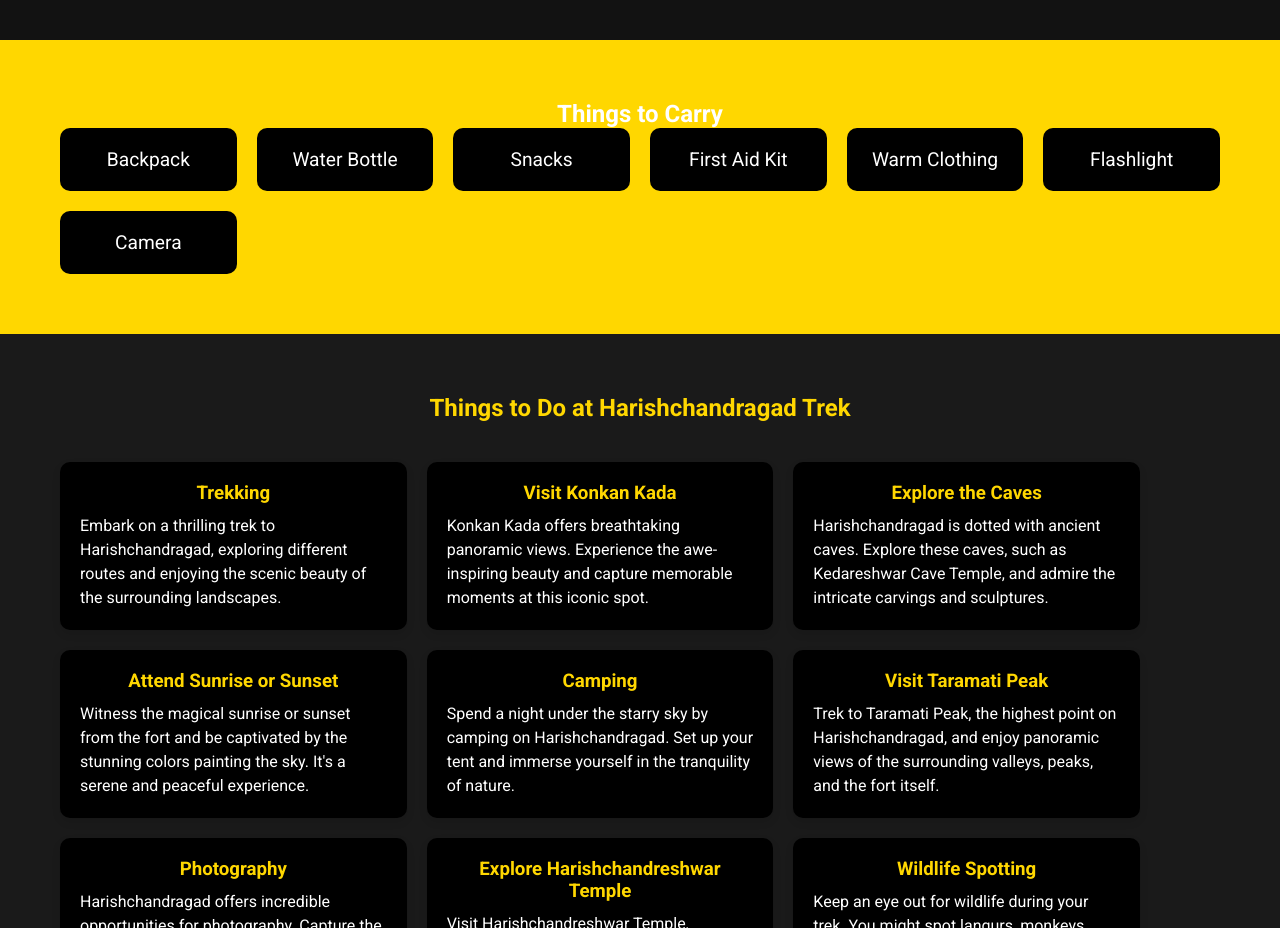
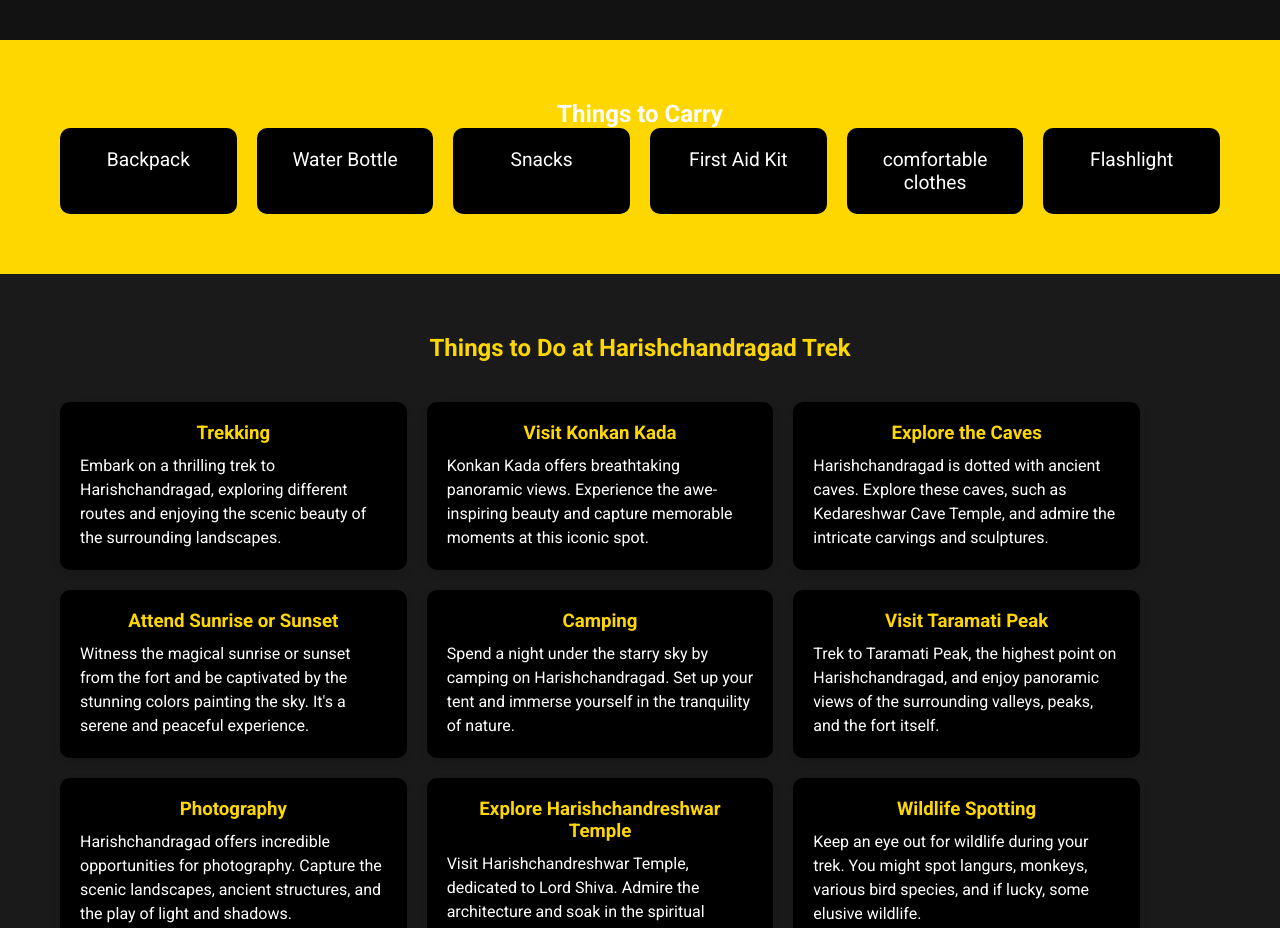
Before and after one commit to SiddheshAjgekar/SAHYADRI-NOMADS, a plain HTML site: page index.html in a window 1280 px wide. Shown: the part 2440-3368 px from the top of the page. Drawn offline with Linux system fonts and the light colour scheme.

Commit message:
Update index.html

```diff
--- a/index.html
+++ b/index.html
@@ -76,9 +76,8 @@
                     <div class="grid-item">Water Bottle</div>
                     <div class="grid-item">Snacks</div>
                     <div class="grid-item">First Aid Kit</div>
-                    <div class="grid-item">Warm Clothing</div>
+                    <div class="grid-item">comfortable clothes </div>
                     <div class="grid-item">Flashlight</div>
-                    <div class="grid-item">Camera</div>
                 </div>
             </div>
         </section>
```
